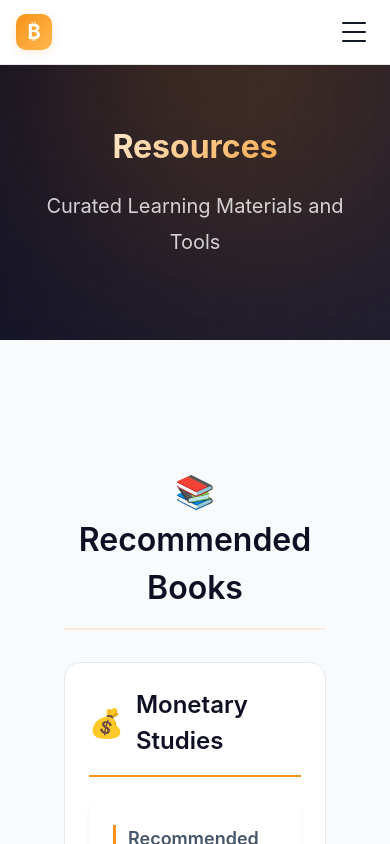
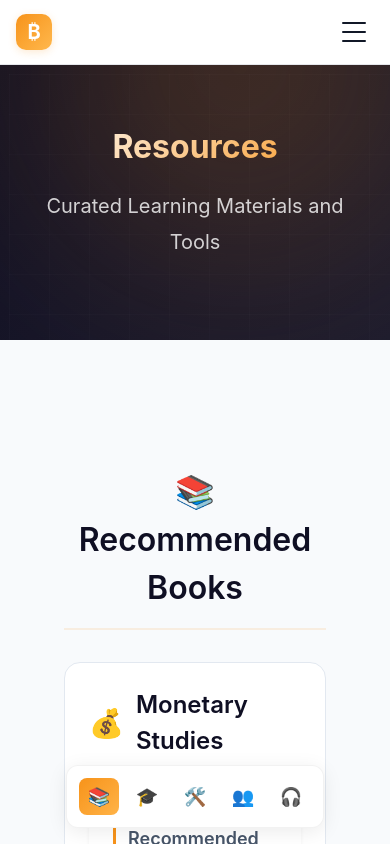
Before and after one commit to adshao/bitcoin-primer, a React (Vite) app: page /resources in a window 390 px wide. Shown: the top 844 px of the page. Built offline with nearby package versions, Linux system fonts and the light colour scheme.

Commit message:
Add quick nav
Signed-off-by: adshao <tjusgj@gmail.com>

```diff
--- a/src/i18n/locales/en/resources.json
+++ b/src/i18n/locales/en/resources.json
@@ -1,6 +1,9 @@
 {
   "title": "Resources",
   "subtitle": "Curated Learning Materials and Tools",
+  "navigation": {
+    "quickNav": "Quick Navigation"
+  },
   "sections": {
     "books": "Recommended Books",
     "courses": "Online Courses",
--- a/src/i18n/locales/zh/resources.json
+++ b/src/i18n/locales/zh/resources.json
@@ -1,6 +1,9 @@
 {
   "title": "资源汇总",
   "subtitle": "精选学习材料和工具",
+  "navigation": {
+    "quickNav": "快速导航"
+  },
   "sections": {
     "books": "推荐书籍",
     "courses": "在线课程",
--- a/src/pages/LearningPath.css
+++ b/src/pages/LearningPath.css
@@ -350,21 +350,19 @@
 .path-tips {
   padding: 4rem 2rem;
   background: linear-gradient(135deg, #f8fafc, #ffffff);
-  color: #0f0f23; /* Ensure text color is dark */
 }
 
 .tips-container {
   max-width: 1000px;
   margin: 0 auto;
-  color: #0f0f23; /* Ensure container text is dark */
 }
 
-.tips-title {
+.path-tips .tips-title {
   font-size: 2rem;
   font-weight: 600;
   text-align: center;
   margin-bottom: 3rem;
-  color: #0f0f23 !important; /* Force dark color */
+  color: #0f0f23 !important;
 }
 
 .tips-grid {
--- a/src/pages/Resources.css
+++ b/src/pages/Resources.css
@@ -2,6 +2,145 @@
 .resources {
   width: 100%;
   min-height: 100vh;
+}
+
+/* Side Navigation */
+.resources-nav {
+  position: fixed;
+  top: 50%;
+  right: 2rem;
+  transform: translateY(-50%);
+  z-index: 100;
+  background: white;
+  border-radius: 12px;
+  padding: 1.5rem 1.25rem;
+  box-shadow: 0 4px 20px rgba(0, 0, 0, 0.08);
+  border: 1px solid rgba(0, 0, 0, 0.05);
+  max-height: 80vh;
+  overflow-y: auto;
+}
+
+.resources-nav-content {
+  display: flex;
+  flex-direction: column;
+  gap: 1rem;
+}
+
+.resources-nav-title {
+  font-size: 0.875rem;
+  font-weight: 600;
+  color: #666;
+  text-transform: uppercase;
+  letter-spacing: 0.5px;
+  margin: 0;
+  padding-bottom: 0.5rem;
+  border-bottom: 1px solid #eee;
+}
+
+.resources-nav-list {
+  list-style: none;
+  padding: 0;
+  margin: 0;
+  display: flex;
+  flex-direction: column;
+  gap: 0.25rem;
+}
+
+.resources-nav-item {
+  margin: 0;
+}
+
+.resources-nav-link {
+  display: flex;
+  align-items: center;
+  gap: 0.75rem;
+  padding: 0.75rem 1rem;
+  background: none;
+  border: none;
+  border-radius: 8px;
+  cursor: pointer;
+  transition: all 0.2s ease;
+  width: 100%;
+  text-align: left;
+  color: #333;
+}
+
+.resources-nav-link:hover {
+  background: #f8fafc;
+  transform: translateX(-2px);
+}
+
+.resources-nav-item.active .resources-nav-link {
+  background: linear-gradient(135deg, #f7931a, #ffb347);
+  color: white;
+  font-weight: 500;
+}
+
+.resources-nav-icon {
+  font-size: 1.25rem;
+  width: 1.5rem;
+  display: flex;
+  align-items: center;
+  justify-content: center;
+}
+
+.resources-nav-text {
+  font-size: 0.875rem;
+  white-space: nowrap;
+}
+
+@media (max-width: 1280px) {
+  .resources-nav {
+    right: 1rem;
+  }
+
+  .resources-nav-text {
+    display: none;
+  }
+
+  .resources-nav-link {
+    padding: 0.75rem;
+    justify-content: center;
+  }
+
+  .resources-nav-title {
+    display: none;
+  }
+}
+
+@media (max-width: 768px) {
+  .resources-nav {
+    position: fixed;
+    top: auto;
+    bottom: 1rem;
+    left: 50%;
+    right: auto;
+    transform: translateX(-50%);
+    flex-direction: row;
+    padding: 0.75rem;
+    width: auto;
+    max-width: calc(100% - 2rem);
+    overflow-x: auto;
+    max-height: none;
+  }
+
+  .resources-nav-content {
+    flex-direction: row;
+    gap: 0.5rem;
+  }
+
+  .resources-nav-list {
+    flex-direction: row;
+    gap: 0.5rem;
+  }
+
+  .resources-nav-link {
+    padding: 0.5rem;
+  }
+
+  .resources-nav-icon {
+    font-size: 1.125rem;
+  }
 }
 
 /* Animation for grid pattern */
@@ -499,7 +638,7 @@
   text-align: center;
 }
 
-.tips-title {
+.resources-tips .tips-title {
   font-size: 2rem;
   margin-bottom: 2rem;
   color: white !important;
--- a/src/pages/Resources.jsx
+++ b/src/pages/Resources.jsx
@@ -1,12 +1,49 @@
 import { useFormattedTranslation } from '../hooks/useFormattedTranslation'
 import SEO from '../components/SEO'
 import { useSEO } from '../hooks/useSEO'
+import { useState, useEffect } from 'react'
 import './Resources.css'
 
 function Resources() {
   const { t, i18n } = useFormattedTranslation('resources')
   const isZh = i18n.language === 'zh'
   const seoData = useSEO('resources')
+  const [activeSection, setActiveSection] = useState('discipline-resources')
+
+  useEffect(() => {
+    const handleScroll = () => {
+      const sections = [
+        'discipline-resources',
+        'courses-section',
+        'tools-section',
+        'community-section',
+        'podcasts-section'
+      ]
+
+      for (const sectionId of sections) {
+        const element = document.getElementById(sectionId)
+        if (element) {
+          const rect = element.getBoundingClientRect()
+          if (rect.top <= 100 && rect.bottom >= 100) {
+            setActiveSection(sectionId)
+            break
+          }
+        }
+      }
+    }
+
+    window.addEventListener('scroll', handleScroll)
+    handleScroll()
+
+    return () => window.removeEventListener('scroll', handleScroll)
+  }, [])
+
+  const scrollToSection = (sectionId) => {
+    const element = document.getElementById(sectionId)
+    if (element) {
+      element.scrollIntoView({ behavior: 'smooth', block: 'start' })
+    }
+  }
 
   const books = [
     {
@@ -212,8 +249,34 @@ function Resources() {
     law: '⚖️'
   }
 
+  const navigationItems = [
+    { id: 'discipline-resources', icon: '📚', label: t('sections.books') },
+    { id: 'courses-section', icon: '🎓', label: t('sections.courses') },
+    { id: 'tools-section', icon: '🛠️', label: t('sections.tools') },
+    { id: 'community-section', icon: '👥', label: t('sections.community') },
+    { id: 'podcasts-section', icon: '🎧', label: t('sections.podcasts') }
+  ]
+
   return (
     <div className="resources">
+      <nav className="resources-nav">
+        <div className="resources-nav-content">
+          <h3 className="resources-nav-title">{t('navigation.quickNav')}</h3>
+          <ul className="resources-nav-list">
+            {navigationItems.map(item => (
+              <li key={item.id} className={`resources-nav-item ${activeSection === item.id ? 'active' : ''}`}>
+                <button
+                  onClick={() => scrollToSection(item.id)}
+                  className="resources-nav-link"
+                >
+                  <span className="resources-nav-icon">{item.icon}</span>
+                  <span className="resources-nav-text">{item.label}</span>
+                </button>
+              </li>
+            ))}
+          </ul>
+        </div>
+      </nav>
       <SEO {...seoData} />
       <section className="resources-hero">
         <div className="resources-hero-background">
@@ -228,7 +291,7 @@ function Resources() {
         </div>
       </section>
 
-      <section className="discipline-resources">
+      <section id="discipline-resources" className="discipline-resources">
         <div className="section-container">
           <h2 className="section-title">📚 {t('sections.books')}</h2>
 
@@ -261,7 +324,7 @@ function Resources() {
         </div>
       </section>
 
-      <section className="courses-section">
+      <section id="courses-section" className="courses-section">
         <div className="section-container">
           <h2 className="section-title">🎓 {t('sections.courses')}</h2>
           <div className="resource-category">
@@ -299,7 +362,7 @@ function Resources() {
         </div>
       </section>
 
-      <section className="tools-section">
+      <section id="tools-section" className="tools-section">
         <div className="section-container">
           <h2 className="section-title">🛠️ {t('sections.tools')}</h2>
           {tools.map((category, index) => (
@@ -322,7 +385,7 @@ function Resources() {
         </div>
       </section>
 
-      <section className="community-section">
+      <section id="community-section" className="community-section">
         <div className="section-container">
           <h2 className="section-title">👥 {t('sections.community')}</h2>
           <div className="community-grid">
@@ -345,7 +408,7 @@ function Resources() {
         </div>
       </section>
 
-      <section className="podcasts-section">
+      <section id="podcasts-section" className="podcasts-section">
         <div className="section-container">
           <h2 className="section-title">🎧 {t('sections.podcasts')}</h2>
           <div className="podcasts-grid">
@@ -361,7 +424,7 @@ function Resources() {
         </div>
       </section>
 
-      <section className="resources-tips">
+      <section id="resources-tips" className="resources-tips">
         <div className="tips-container">
           <h2 className="tips-title">{t('tips.title')}</h2>
           <div className="tips-content">
```
